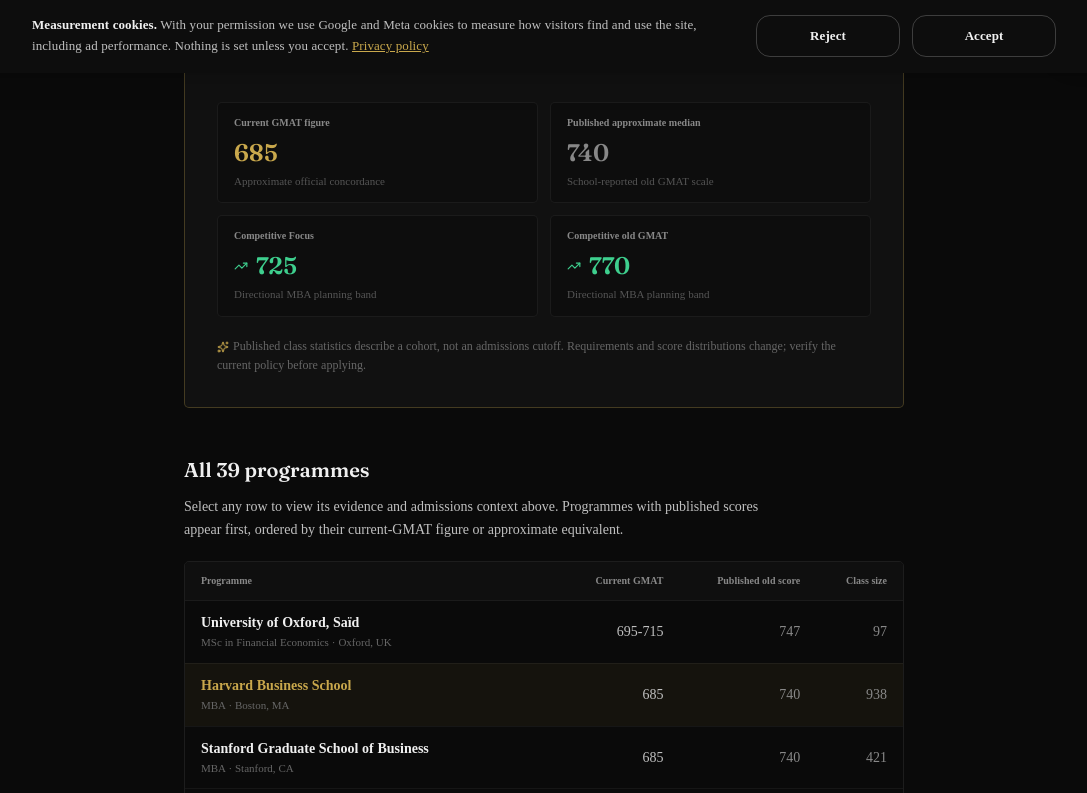
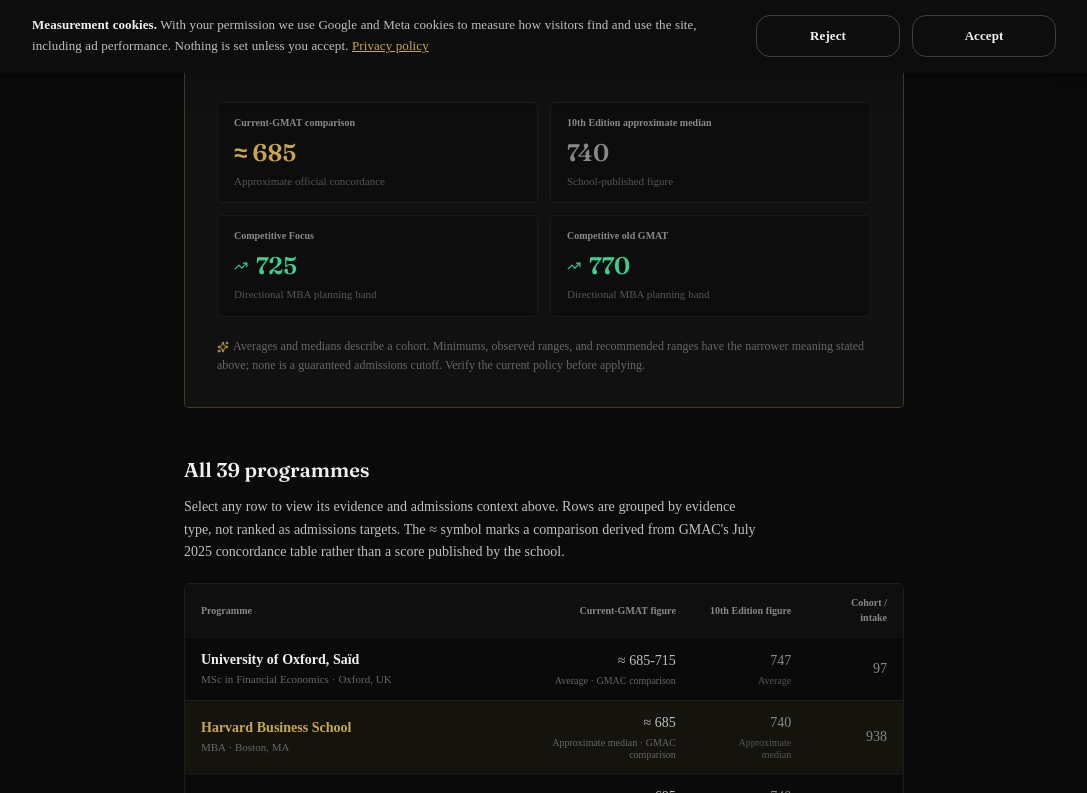
Before and after one commit to adamik771/gmat-platform, a Next.js app: page /score-by-school in a window 1280 px wide. Shown: the part 727-1520 px from the top of the page, without its empty margins (96-1183 px from the left). Built offline with nearby package versions, Linux system fonts and the light colour scheme; no server answers.

Commit message:
fix(marketing): correct graduate score comparisons

```diff
--- a/src/app/(marketing)/score-by-school/ScoreBySchoolClient.tsx
+++ b/src/app/(marketing)/score-by-school/ScoreBySchoolClient.tsx
@@ -13,6 +13,7 @@
   ALL_GRADUATE_PROGRAMS,
   type GraduateProgram,
   type ProgramType,
+  type ScoreStatistic,
 } from "@/lib/graduate-programs"
 import type { Region } from "@/lib/mba-schools"
 import LeadCapture from "@/components/marketing/LeadCapture"
@@ -24,6 +25,29 @@
   "MiM",
   "Finance master's",
 ]
+
+const SCORE_EVIDENCE_ORDER: Record<ScoreStatistic, number> = {
+  "Approximate median": 0,
+  Median: 0,
+  Average: 0,
+  "Observed range": 1,
+  "Recommended range": 2,
+  Minimum: 3,
+  "Not published": 4,
+}
+
+function compareProgrammeEvidence(a: GraduateProgram, b: GraduateProgram) {
+  const evidenceDifference =
+    SCORE_EVIDENCE_ORDER[a.scoreStatistic] -
+    SCORE_EVIDENCE_ORDER[b.scoreStatistic]
+
+  if (evidenceDifference !== 0) return evidenceDifference
+  return (b.focusSort ?? 0) - (a.focusSort ?? 0)
+}
+
+function isConcordanceFigure(program: GraduateProgram) {
+  return program.focusScoreLabel.includes("concordance")
+}
 
 function filterPrograms(programType: ProgramType | "All", region: Region | "All") {
   return ALL_GRADUATE_PROGRAMS.filter(
@@ -207,8 +231,9 @@
           </h2>
           <p className="text-[14px] text-[#C0C0C0] leading-relaxed mb-5 max-w-xl">
             Select any row to view its evidence and admissions context above.
-            Programmes with published scores appear first, ordered by their
-            current-GMAT figure or approximate equivalent.
+            Rows are grouped by evidence type, not ranked as admissions
+            targets. The ≈ symbol marks a comparison derived from GMAC&apos;s July
+            2025 concordance table rather than a score published by the school.
           </p>
           <div
             className="overflow-x-auto rounded-xl border border-white/[0.08]"
@@ -221,19 +246,19 @@
                     Programme
                   </th>
                   <th className="py-3 px-4 text-right text-[10px] uppercase tracking-[0.18em] text-[#888888] font-semibold">
-                    Current GMAT
+                    Current-GMAT figure
                   </th>
                   <th className="py-3 px-4 text-right text-[10px] uppercase tracking-[0.18em] text-[#888888] font-semibold">
-                    Published old score
+                    10th Edition figure
                   </th>
                   <th className="py-3 px-4 text-right text-[10px] uppercase tracking-[0.18em] text-[#888888] font-semibold hidden sm:table-cell">
-                    Class size
+                    Cohort / intake
                   </th>
                 </tr>
               </thead>
               <tbody>
                 {[...filtered]
-                  .sort((a, b) => (b.focusSort ?? 0) - (a.focusSort ?? 0))
+                  .sort(compareProgrammeEvidence)
                   .map((program, i) => {
                     const isSelected = program.slug === selectedSlug
                     return (
@@ -263,10 +288,26 @@
                           </span>
                         </td>
                         <td className="py-3 px-4 text-right tabular-nums text-[#C0C0C0]">
-                          {program.focusEquivalent ?? "—"}
+                          <span className="block">
+                            {program.focusEquivalent == null
+                              ? "—"
+                              : `${isConcordanceFigure(program) ? "≈ " : ""}${program.focusEquivalent}`}
+                          </span>
+                          <span className="block mt-1 text-[10px] leading-tight text-[#666666]">
+                            {program.scoreStatistic === "Not published"
+                              ? "No score published"
+                              : isConcordanceFigure(program)
+                                ? `${program.scoreStatistic} · GMAC comparison`
+                                : `${program.scoreStatistic} · school-published`}
+                          </span>
                         </td>
                         <td className="py-3 px-4 text-right tabular-nums text-[#888888]">
-                          {program.legacyScore ?? "—"}
+                          <span className="block">{program.legacyScore ?? "—"}</span>
+                          {program.legacyScore != null && (
+                            <span className="block mt-1 text-[10px] leading-tight text-[#555555]">
+                              {program.scoreStatistic}
+                            </span>
+                          )}
                         </td>
                         <td className="py-3 px-4 text-right tabular-nums text-[#888888] hidden sm:table-cell">
                           {program.classSize ?? "—"}
@@ -393,22 +434,34 @@
         {/* Score grid */}
         <div className="grid grid-cols-1 sm:grid-cols-2 gap-3">
           <ScoreCell
-            label="Current GMAT figure"
+            label={
+              isConcordanceFigure(program)
+                ? "Current-GMAT comparison"
+                : "Published current GMAT"
+            }
             sub={
               program.focusEquivalent == null
                 ? "No class benchmark published"
                 : program.focusScoreLabel
             }
-            value={program.focusEquivalent}
+            value={
+              program.focusEquivalent != null && isConcordanceFigure(program)
+                ? `≈ ${program.focusEquivalent}`
+                : program.focusEquivalent
+            }
             accent="#C9A84C"
           />
           <ScoreCell
             label={
               program.legacyScore == null
-                ? "Published old GMAT score"
-                : `Published ${program.scoreStatistic.toLowerCase()}`
+                ? "10th Edition figure"
+                : `10th Edition ${program.scoreStatistic.toLowerCase()}`
             }
-            sub="School-reported old GMAT scale"
+            sub={
+              program.legacyScore == null
+                ? "Not published by the school"
+                : "School-published figure"
+            }
             value={program.legacyScore}
             accent="#888888"
           />
@@ -446,9 +499,10 @@
             className="inline w-3 h-3 mr-1"
             style={{ color: "#C9A84C" }}
           />
-          Published class statistics describe a cohort, not an admissions
-          cutoff. Requirements and score distributions change; verify the
-          current policy before applying.
+          Averages and medians describe a cohort. Minimums, observed ranges,
+          and recommended ranges have the narrower meaning stated above; none
+          is a guaranteed admissions cutoff. Verify the current policy before
+          applying.
         </p>
         {program.sourceUrl != null && program.sourceLabel != null && (
           <a
--- a/src/lib/graduate-programs.ts
+++ b/src/lib/graduate-programs.ts
@@ -33,10 +33,20 @@
 }
 
 function currentEquivalent(oldScore: number) {
-  const result = convertOldToFocus(oldScore)
+  // Published cohort averages and medians are not always valid individual
+  // 10th Edition score ticks (for example, 703 or 715). Looking up only the
+  // nearest tick creates a falsely narrow range, so include both adjacent
+  // official GMAC concordance rows when the statistic falls between ticks.
+  const lowerTick = Math.floor(oldScore / 10) * 10
+  const upperTick = Math.ceil(oldScore / 10) * 10
+  const ticks = lowerTick === upperTick ? [lowerTick] : [lowerTick, upperTick]
+  const equivalents = [
+    ...new Set(ticks.flatMap((tick) => convertOldToFocus(tick).equivalents)),
+  ].sort((a, b) => a - b)
+
   return {
-    display: formatScoreRange(result.minEquivalent, result.maxEquivalent),
-    sort: result.representativeEquivalent,
+    display: formatScoreRange(equivalents[0], equivalents[equivalents.length - 1]),
+    sort: equivalents[Math.floor((equivalents.length - 1) / 2)],
   }
 }
 
@@ -93,7 +103,7 @@
           (typeof publishedFocusScore === "number" ? publishedFocusScore : null)),
     focusScoreLabel:
       publishedFocusScore == null
-        ? "Approximate official concordance"
+        ? "GMAC concordance range (July 2025)"
         : "School-published current GMAT figure",
     competitiveGMAT: null,
     competitiveFocus: null,
```
Also changed, not shown: 1 other file (tests, documents, lock files or other folders).
